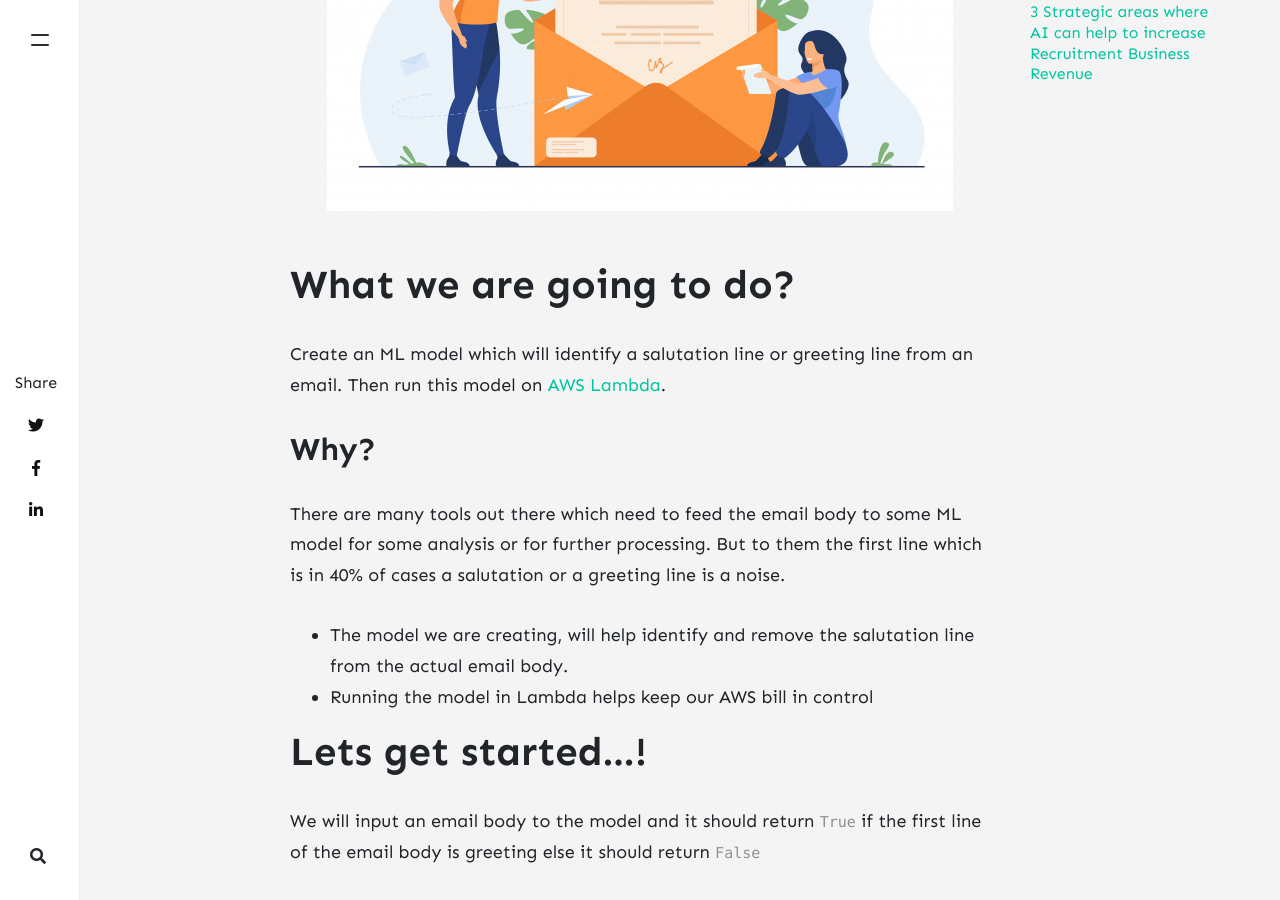
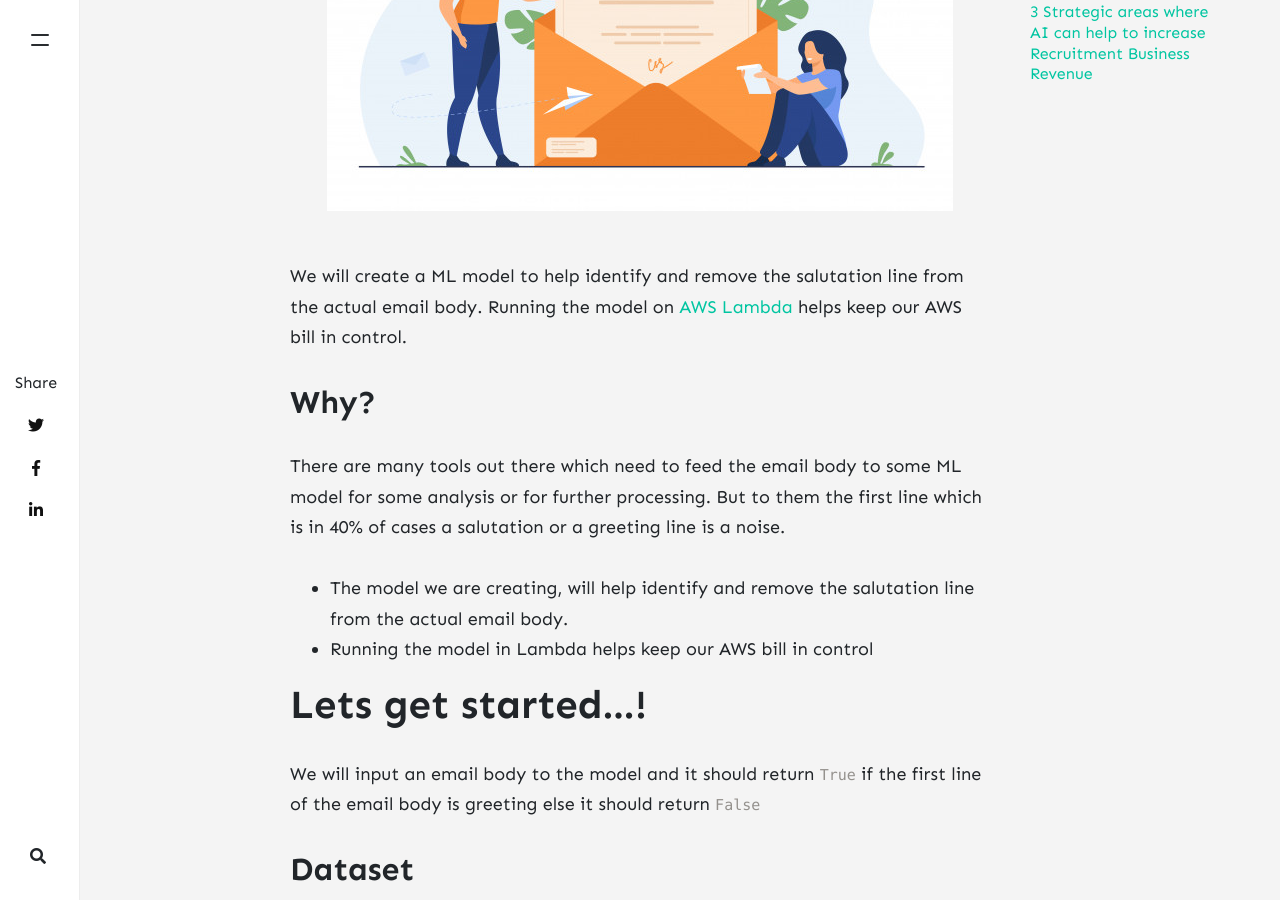
Before and after one commit to shrutisharma27/blog, a Jekyll site: the page built from _posts/2021-4-4-Create-Email-Salutation-Identification-ML-model-and-Run-it-in-AWS-Lambda.md, in a window 1280 px wide and 900 px high, scrolled down 590 px. Built offline with Jekyll 4.4.1, drawn with Linux system fonts in a browser that asks for light colours; nearby versions of some CDN libraries; comment, search, counter and statistics services are not loaded.

Commit message:
added Valid

```diff
--- a/_posts/2021-4-4-Create-Email-Salutation-Identification-ML-model-and-Run-it-in-AWS-Lambda.md
+++ b/_posts/2021-4-4-Create-Email-Salutation-Identification-ML-model-and-Run-it-in-AWS-Lambda.md
@@ -7,12 +7,10 @@ tags: [AI, Sales, NLP]
 image: assets/images/email-greetings.png
 # beforetoc: "Prism highlighter is a very powerful thing."
 toc: false
-description: "ML model help identify and remove the salutation line from the actual email body. Running the model in Lambda helps keep our AWS bill in control"
+description: "ML model to help identify and remove the salutation line from the actual email body. Running the model on [AWS Lambda](https://aws.amazon.com/lambda/) helps keep our AWS bill in control"
 # rating: 4.5
 ---
-# What we are going to do?
-
-Create an ML model which will identify a salutation line or greeting line from an email. Then run this model on [AWS Lambda](https://aws.amazon.com/lambda/).
+We will create a ML model to help identify and remove the salutation line from the actual email body. Running the model on [AWS Lambda](https://aws.amazon.com/lambda/) helps keep our AWS bill in control.
 
 ## Why?
 
```
